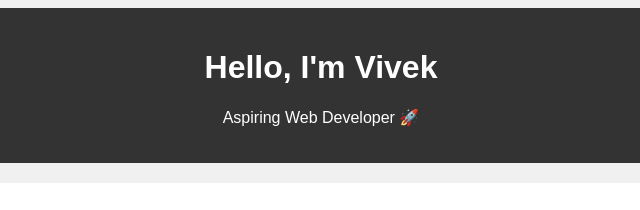
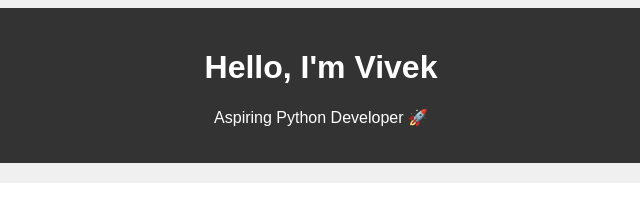
Before and after one commit to vivekyendluri12/PortfolioApp, a plain HTML site: page index.html in a window 1280 px wide. Shown: the top 210 px of the page, 319-959 px from the left. Drawn offline with Linux system fonts and the light colour scheme.

Commit message:
Your commit message

```diff
--- a/index.html
+++ b/index.html
@@ -9,7 +9,7 @@
 <body>
     <header>
         <h1>Hello, I'm Vivek</h1>
-        <p>Aspiring Web Developer 🚀</p>
+        <p>Aspiring Python Developer 🚀</p>
     </header>
 
     <section>
```
